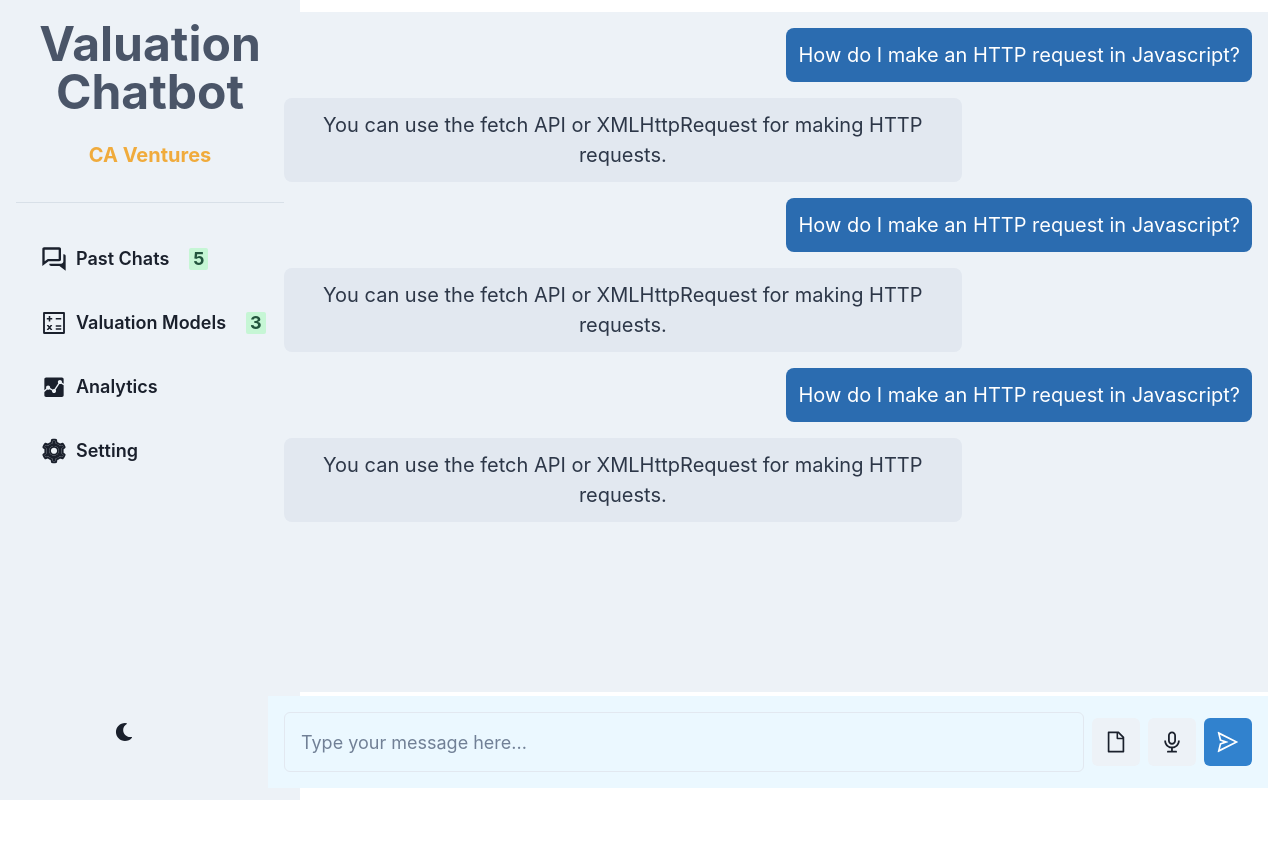
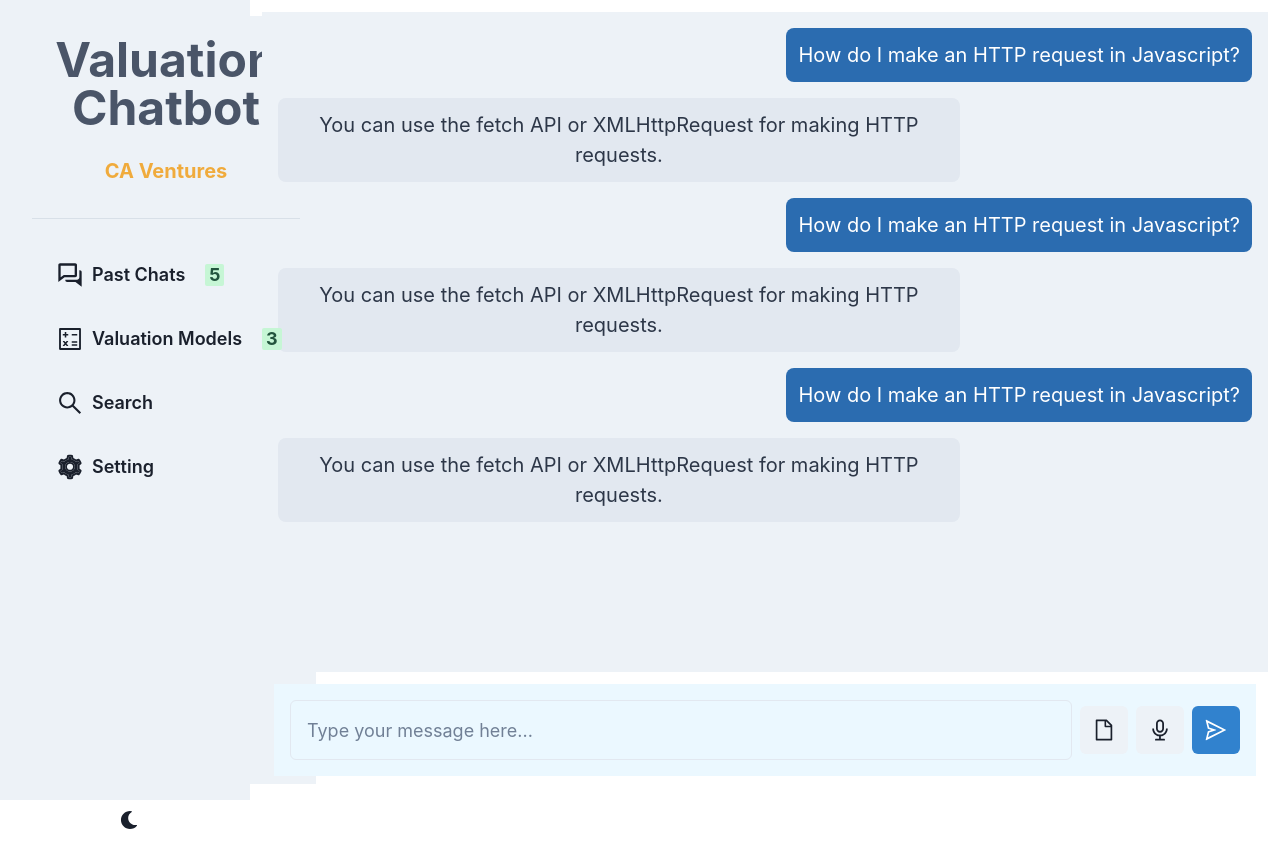
Before and after one commit to hltro/product-studio-valuation-prototype, a React (Create React App) app: page / in a window 1280 px wide. Before the commit the page ends 800 px from the top, so only its background shows below. Built offline with nearby package versions, Linux system fonts and the light colour scheme.

Commit message:
need to fix: overlapping issue

```diff
--- a/src/App.js
+++ b/src/App.js
@@ -1,33 +1,65 @@
-import React from "react";
-import { ChakraProvider, Box, Flex, theme, VStack } from "@chakra-ui/react";
+import React, { useState } from "react";
+import {
+  ChakraProvider,
+  Box,
+  Flex,
+  theme,
+  useColorModeValue,
+} from "@chakra-ui/react";
 import Sidebar from "./components/Sidebar";
 import ChatList from "./components/ChatList";
 import NewChat from "./components/NewChat";
+import ExpandableList from "./components/ExpandableList";
 import { ColorModeSwitcher } from "./ColorModeSwitcher";
 
 import "./App.css";
 
 function App() {
+  const [selectedCategory, setSelectedCategory] = useState(null);
+
+  const sidebarBgColor = useColorModeValue("gray.100", "gray.700");
+  const expandableListBgColor = useColorModeValue("white", "gray.800");
+
+  const handleSelectCategory = (category) => {
+    setSelectedCategory(selectedCategory === category ? null : category);
+  };
+
   return (
     <ChakraProvider theme={theme}>
       <Box textAlign="center" fontSize="xl">
-        <Flex h="100vh" position="relative">
-          {" "}
+        <Flex h="100vh">
           {/* Sidebar */}
-          <VStack width="20%" minW="250px" spacing={4} align="stretch">
-            <Sidebar />
-            <Box position="absolute" bottom="0" left="12" p={12}>
+          <Box
+            w={{ base: "full", md: "250px" }}
+            bg={sidebarBgColor}
+            p={4}
+            h="full"
+          >
+            <Sidebar onSelectCategory={handleSelectCategory} />
+            <Box mt="auto" p={4}>
               <ColorModeSwitcher justifySelf="flex-start" />
             </Box>
-          </VStack>
-          {/* Main content area */}
+          </Box>
+
+          {/* ExpandableList */}
+          {selectedCategory && (
+            <Box
+              w={{ base: "full", md: "250px" }}
+              bg={expandableListBgColor}
+              p={4}
+              h="full"
+              overflowY="auto"
+            >
+              <ExpandableList category={selectedCategory} />
+            </Box>
+          )}
+
+          {/* Main content area for ChatList and NewChat */}
           <Flex direction="column" flex="1" p={3} overflowY="auto">
-            {/* Chat List */}
-            <Box flex="1" overflowY="auto">
-              <ChatList />
+            <ChatList />
+            <Box p={3}>
+              <NewChat />
             </Box>
-            {/* New Chat Input Area */}
-            <NewChat />
           </Flex>
         </Flex>
       </Box>
--- a/src/components/NewChat.jsx
+++ b/src/components/NewChat.jsx
@@ -39,7 +39,7 @@ function NewChat() {
 
   // To-Do: Function to handle voice input
   const handleVoiceInput = () => {
-    // To-Do: Implement voice input logic
+    // Implement voice input logic
   };
 
   return (
--- a/src/components/Sidebar.jsx
+++ b/src/components/Sidebar.jsx
@@ -12,7 +12,7 @@ import {
 } from '@chakra-ui/react';
 import { BiConversation } from 'react-icons/bi';
 import { DiGoogleAnalytics } from 'react-icons/di';
-import { AiOutlineCalculator, AiTwotoneSetting } from 'react-icons/ai';
+import { AiOutlineCalculator, AiTwotoneSetting, AiOutlineSearch } from 'react-icons/ai';
 
 function Sidebar({ onSelectCategory }) {
   const sidebarBgColor = useColorModeValue('gray.100', 'gray.700');
@@ -31,7 +31,7 @@ function Sidebar({ onSelectCategory }) {
   const menuItems = [
     { icon: BiConversation, text: 'Past Chats', count: pastChatsCount },
     { icon: AiOutlineCalculator, text: 'Valuation Models', count: valuationModelsCount },
-    { icon: DiGoogleAnalytics, text: 'Analytics' },
+    { icon: AiOutlineSearch, text: 'Search' },
     { icon: AiTwotoneSetting, text: 'Setting' },
   ];
 
```
